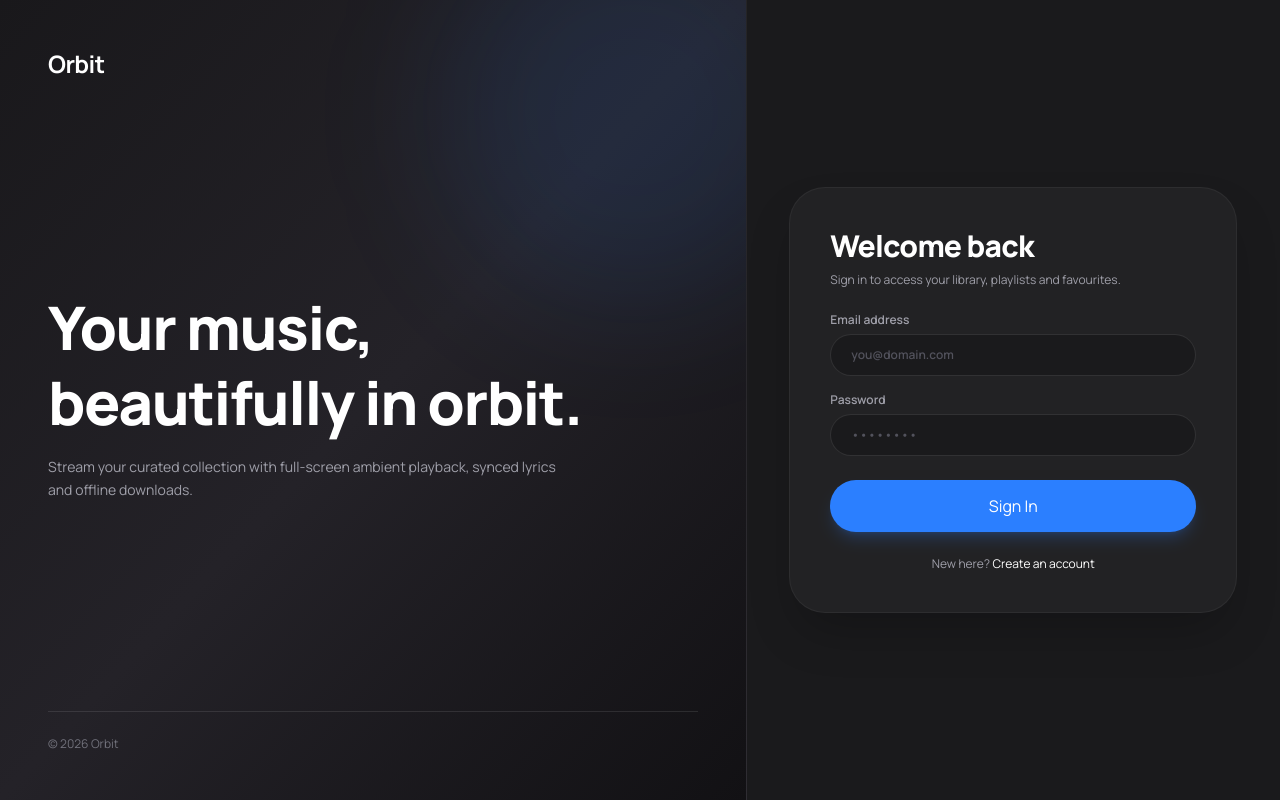
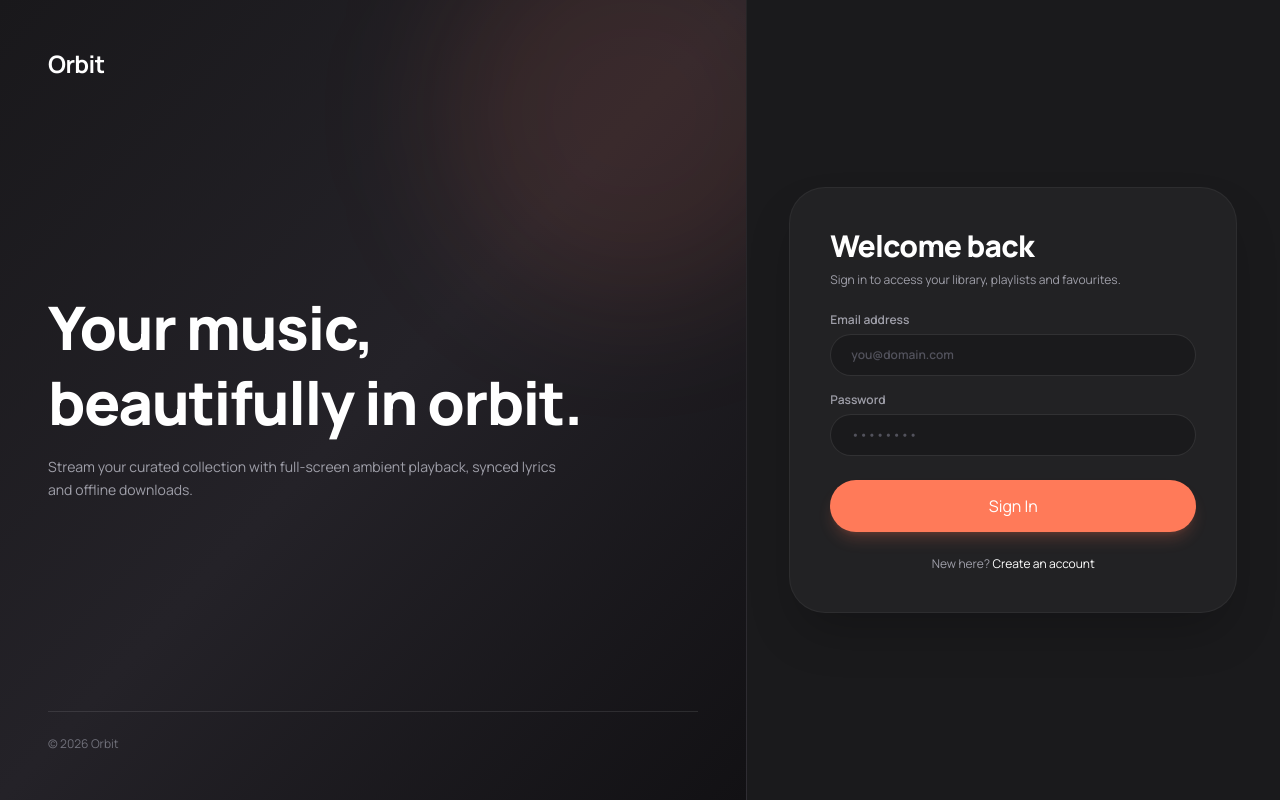
Before and after one commit to rohitgadekar/orbit, a Next.js app: page /login in a window 1280 px wide. Built offline with nearby package versions, Linux system fonts and the light colour scheme; no server answers.

Commit message:
updated theme

```diff
--- a/src/app/globals.css
+++ b/src/app/globals.css
@@ -1,17 +1,7 @@
 @import "tailwindcss";
+@import "../config/theme.css";
 
 :root {
-  --bg-sidebar: #19181b;
-  --bg-main: #f7f6f3;
-  --bg-card: #ffffff;
-  --bg-now-playing: #eeebe5;
-  --ink: #141316;
-  --muted: #78757f;
-  --accent-gold: #d4af37;
-  --accent-lime: #dbe878;
-  --accent-amber: #e58a36;
-  --accent: #19181b;
-  --surface: #ffffff;
   --safe-top: env(safe-area-inset-top, 0px);
   --safe-bottom: env(safe-area-inset-bottom, 0px);
 }
@@ -22,13 +12,27 @@
   --font-serif: var(--font-instrument), ui-serif, Georgia, serif;
   --font-editorial: var(--font-instrument), Georgia, serif;
   --font-display: var(--font-manrope), sans-serif;
-  --color-ink: var(--ink);
-  --color-muted: var(--muted);
-  --color-sidebar: var(--bg-sidebar);
-  --color-main: var(--bg-main);
-  --color-gold: var(--accent-gold);
-  --color-lime: var(--accent-lime);
-  --color-surface: var(--surface);
+
+  /* Theme color tokens from src/config/theme.css */
+  --color-accent: var(--accent);
+  --color-accent-hover: var(--accent-hover);
+  --color-accent-light: var(--accent-light);
+  --color-accent-dark: var(--accent-dark);
+  --color-accent-subtle: var(--accent-subtle);
+  --color-accent-glow: var(--accent-glow);
+
+  --color-app: var(--bg-app);
+  --color-surface: var(--bg-surface);
+  --color-surface-elevated: var(--bg-surface-elevated);
+  --color-surface-hover: var(--bg-surface-hover);
+  --color-player: var(--bg-player);
+  --color-input: var(--bg-input);
+
+  /* Map standard blue utilities to accent tokens so existing markup updates instantly */
+  --color-blue-500: var(--accent);
+  --color-blue-400: var(--accent-hover);
+  --color-blue-300: var(--accent-light);
+  --color-blue-600: var(--accent-dark);
 }
 
 * {
@@ -40,8 +44,8 @@ html,
 body {
   min-height: 100%;
   height: 100%;
-  background: var(--bg-sidebar);
-  color: var(--ink);
+  background: var(--bg-app);
+  color: #e4e4e7;
 }
 
 body {
@@ -94,14 +98,14 @@ input[type="range"]::-webkit-slider-thumb {
   width: 12px;
   height: 12px;
   border-radius: 999px;
-  background: #19181b;
-  box-shadow: 0 0 0 3px rgba(219, 232, 120, 0.4);
+  background: #ffffff;
+  box-shadow: 0 0 0 3px var(--accent-subtle);
   transition: transform 0.15s ease, box-shadow 0.15s ease;
 }
 
 input[type="range"]::-webkit-slider-thumb:hover {
   transform: scale(1.2);
-  box-shadow: 0 0 0 5px rgba(219, 232, 120, 0.6);
+  box-shadow: 0 0 0 5px var(--accent-subtle);
 }
 
 /* YouTube style ambient mesh gradient animation */
--- a/src/components/icon-rail.tsx
+++ b/src/components/icon-rail.tsx
@@ -222,8 +222,8 @@ export function IconRail() {
 export function OrbitMark({ className = "h-6 w-6" }: { className?: string }) {
   return (
     <svg viewBox="0 0 32 32" className={className} aria-hidden>
-      <circle cx="16" cy="16" r="4" fill="#3b82f6" />
-      <circle cx="16" cy="16" r="8" fill="none" stroke="#3b82f6" strokeWidth="1.4" opacity="0.6" />
+      <circle cx="16" cy="16" r="4" fill="var(--accent, #3b82f6)" />
+      <circle cx="16" cy="16" r="8" fill="none" stroke="var(--accent, #3b82f6)" strokeWidth="1.4" opacity="0.6" />
       <ellipse
         cx="16"
         cy="16"
--- a/src/components/now-playing-panel.tsx
+++ b/src/components/now-playing-panel.tsx
@@ -246,8 +246,8 @@ export function NowPlayingPanel({ onEditTrack }: { onEditTrack?: (song: Song) =>
                     value={Math.min(progress, total || progress)}
                     onChange={(e) => seek(Number(e.target.value))}
                     aria-label="Seek"
-                    className="h-1 w-full cursor-pointer appearance-none rounded-full accent-blue-500 [&::-webkit-slider-thumb]:bg-white! [&::-webkit-slider-thumb]:shadow-none! [&::-webkit-slider-thumb:hover]:shadow-none!"
-                    style={{ background: `linear-gradient(to right,#3b82f6 ${pct}%,rgba(255,255,255,0.25) ${pct}%)` }}
+                    className="h-1 w-full cursor-pointer appearance-none rounded-full accent-[var(--accent)] [&::-webkit-slider-thumb]:bg-white! [&::-webkit-slider-thumb]:shadow-none! [&::-webkit-slider-thumb:hover]:shadow-none!"
+                    style={{ background: `linear-gradient(to right,var(--accent,#3b82f6) ${pct}%,rgba(255,255,255,0.25) ${pct}%)` }}
                   />
                   <div className="mt-1 flex justify-between text-[9px] text-zinc-300">
                     <span>{formatTime(progress)}</span>
--- a/src/components/top-header.tsx
+++ b/src/components/top-header.tsx
@@ -7,7 +7,6 @@ import {
   ChevronLeft,
   ChevronRight,
   Search,
-  Sparkles,
   Volume2,
   VolumeX,
 } from "lucide-react";
@@ -138,9 +137,9 @@ export function TopHeader() {
             value={volume}
             onChange={(e) => setVolume(Number(e.target.value))}
             aria-label="Volume"
-            className="h-1 w-20 cursor-pointer appearance-none rounded-full accent-blue-500 [&::-webkit-slider-thumb]:bg-white! [&::-webkit-slider-thumb]:shadow-none! [&::-webkit-slider-thumb:hover]:shadow-none!"
+            className="h-1 w-20 cursor-pointer appearance-none rounded-full accent-[var(--accent)] [&::-webkit-slider-thumb]:bg-white! [&::-webkit-slider-thumb]:shadow-none! [&::-webkit-slider-thumb:hover]:shadow-none!"
             style={{
-              background: `linear-gradient(to right,#3b82f6 ${pct}%,rgba(255,255,255,0.25) ${pct}%)`,
+              background: `linear-gradient(to right,var(--accent,#3b82f6) ${pct}%,rgba(255,255,255,0.25) ${pct}%)`,
             }}
           />
         </div>
--- /dev/null
+++ b/src/config/theme.css
@@ -0,0 +1,47 @@
+/**
+ * ─────────────────────────────────────────────────────────────────────────────
+ * ORBIT THEME CONFIGURATION
+ * ─────────────────────────────────────────────────────────────────────────────
+ * Edit this ONE file to change accent or background colors across the entire app.
+ *
+ * Examples of accents you can try in the future:
+ * - Purple:  --accent: #a855f7; --accent-hover: #c084fc; --accent-light: #e9d5ff; --accent-subtle: rgba(168, 85, 247, 0.15);
+ * - Emerald: --accent: #10b981; --accent-hover: #34d399; --accent-light: #a7f3d0; --accent-subtle: rgba(16, 185, 129, 0.15);
+ * - Amber:   --accent: #f59e0b; --accent-hover: #fbbf24; --accent-light: #fde68a; --accent-subtle: rgba(245, 158, 11, 0.15);
+ * - Rose:    --accent: #f43f5e; --accent-hover: #fb7185; --accent-light: #fecdd3; --accent-subtle: rgba(244, 63, 94, 0.15);
+ * ─────────────────────────────────────────────────────────────────────────────
+ */
+
+:root {
+   /* ==========================================================================
+     1. ACCENT COLOR (Currently: Warm Coral)
+     ========================================================================== */
+   --accent: #ff7a59;
+   /* Primary accent (buttons, scrubbers, active states) */
+   --accent-hover: #ff9478;
+   /* Hover state */
+   --accent-light: #ffb39c;
+   /* Light text / category badges */
+   --accent-dark: #e8603f;
+   /* Active pressed state */
+   --accent-subtle: rgba(255, 122, 89, 0.15);
+   /* Translucent backgrounds (pills, badges, glows) */
+   --accent-glow: rgba(255, 122, 89, 0.25);
+   /* Drop shadow glow */
+
+   /* ==========================================================================
+     2. BACKGROUND & SURFACE COLORS (Currently: Premium Dark)
+     ========================================================================== */
+   --bg-app: #1a1a1c;
+   /* Global app canvas & sidebar background */
+   --bg-surface: #222224;
+   /* Primary cards, playlists, right panel */
+   --bg-surface-elevated: #2c2c2f;
+   /* Elevated buttons, menu items, pills */
+   --bg-surface-hover: #262628;
+   /* Hover state for cards and list rows */
+   --bg-player: #141416;
+   /* Bottom player bar background */
+   --bg-input: #2a2a2d;
+   /* Search and text input fields */
+}
--- /dev/null
+++ b/src/config/theme.ts
@@ -0,0 +1,23 @@
+/**
+ * Orbit Theme Constants
+ * Mirrored from src/config/theme.css for convenient TypeScript access.
+ */
+export const themeConfig = {
+  accent: {
+    DEFAULT: "var(--accent, #ff7a59)",
+    hover: "var(--accent-hover, #ff9478)",
+    light: "var(--accent-light, #ffb39c)",
+    dark: "var(--accent-dark, #e8603f)",
+    subtle: "var(--accent-subtle, rgba(255, 122, 89, 0.15))",
+    glow: "var(--accent-glow, rgba(255, 122, 89, 0.25))",
+    hex: "#ff7a59",
+  },
+  background: {
+    app: "var(--bg-app, #1a1a1c)",
+    surface: "var(--bg-surface, #222224)",
+    surfaceElevated: "var(--bg-surface-elevated, #2c2c2f)",
+    surfaceHover: "var(--bg-surface-hover, #262628)",
+    player: "var(--bg-player, #141416)",
+    input: "var(--bg-input, #2a2a2d)",
+  },
+} as const;
--- a/src/context/pip-context.tsx
+++ b/src/context/pip-context.tsx
@@ -125,9 +125,9 @@ function PipPlayerView() {
                         value={Math.min(progress, total || progress)}
                         onChange={(e) => seek(Number(e.target.value))}
                         aria-label="Seek"
-                        className="h-1 w-full cursor-pointer appearance-none rounded-full accent-blue-500 [&::-webkit-slider-thumb]:bg-white! [&::-webkit-slider-thumb]:shadow-none! [&::-webkit-slider-thumb:hover]:shadow-none!"
+                        className="h-1 w-full cursor-pointer appearance-none rounded-full accent-[var(--accent)] [&::-webkit-slider-thumb]:bg-white! [&::-webkit-slider-thumb]:shadow-none! [&::-webkit-slider-thumb:hover]:shadow-none!"
                         style={{
-                            background: `linear-gradient(to right,#3b82f6 ${pct}%,rgba(255,255,255,0.25) ${pct}%)`,
+                            background: `linear-gradient(to right,var(--accent,#3b82f6) ${pct}%,rgba(255,255,255,0.25) ${pct}%)`,
                         }}
                     />
                     <div className="flex justify-between text-xs font-semibold tabular-nums text-zinc-400">
```
Also changed, not shown: src/components/app-shell.tsx (+86 -36 lines), src/components/fullscreen-player.tsx (+4 -4 lines).
